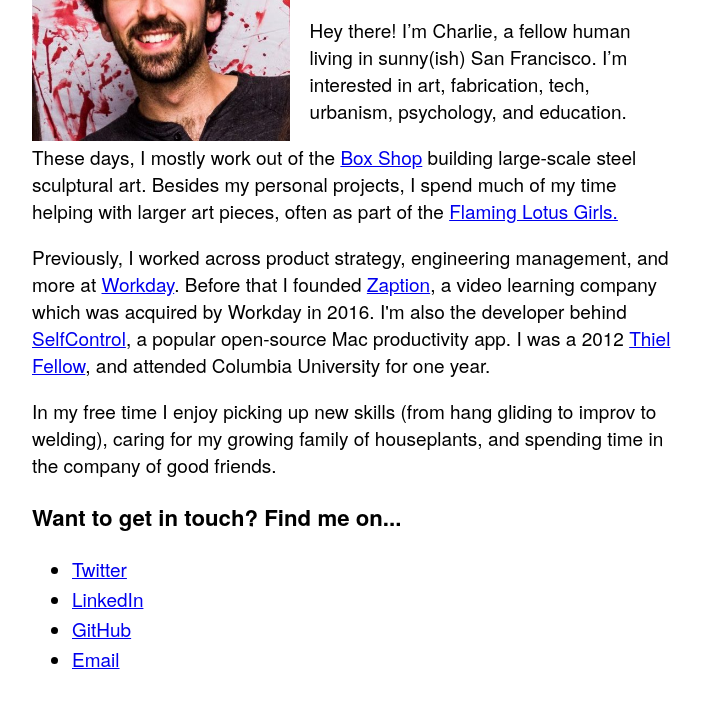
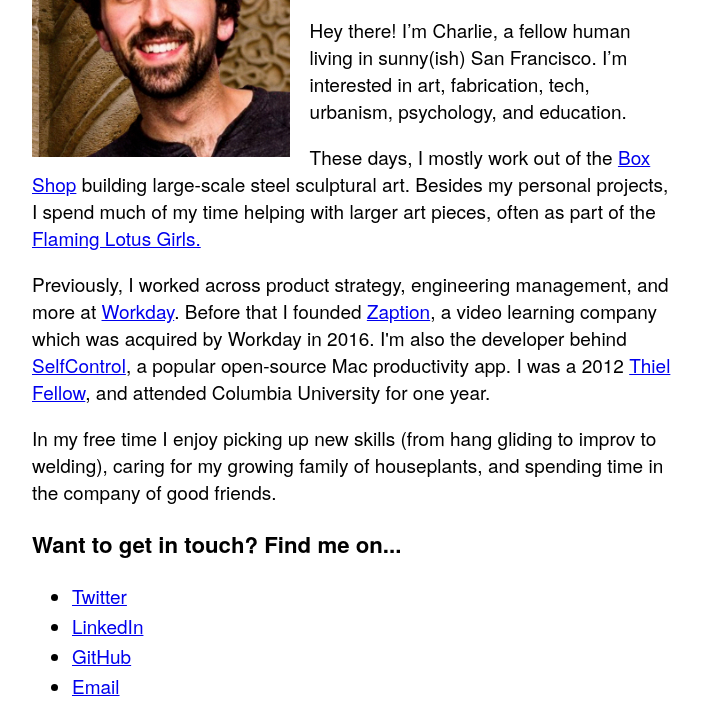
Before and after one commit to cstigler/cstigler.github.io, a plain HTML site: page index.html in a window 1280 px wide. Shown: the part 126-844 px from the top of the page, without its empty margins (286-987 px from the left). Before the commit the page ends 817 px from the top, so only its background shows below. Drawn offline with Linux system fonts and the light colour scheme.

Commit message:
Update photo background

```diff
--- a/index.html
+++ b/index.html
@@ -47,7 +47,7 @@
 	</head>
 	<body>
 		<div class="container">
-			<img class="handsome-man" src="img/charlie-stigler-headshot-2019.jpg">
+			<img class="handsome-man" src="img/charlie-stigler-headshot-bgfix.jpg">
 			<h1 class="my-name">Charlie Stigler</h1>
 			<a href="https://twitter.com/charliestigler" class="twitter-follow-button" data-show-count="false" data-size="large">Follow @charliestigler</a>
 			<script>!function(d,s,id){var js,fjs=d.getElementsByTagName(s)[0],p=/^http:/.test(d.location)?'http':'https';if(!d.getElementById(id)){js=d.createElement(s);js.id=id;js.src=p+'://platform.twitter.com/widgets.js';fjs.parentNode.insertBefore(js,fjs);}}(document, 'script', 'twitter-wjs');</script>
```
Also changed, not shown: img/charlie-stigler-headshot-2019.jpg (deleted), img/charlie-stigler-headshot-bgfix.jpg (added).
